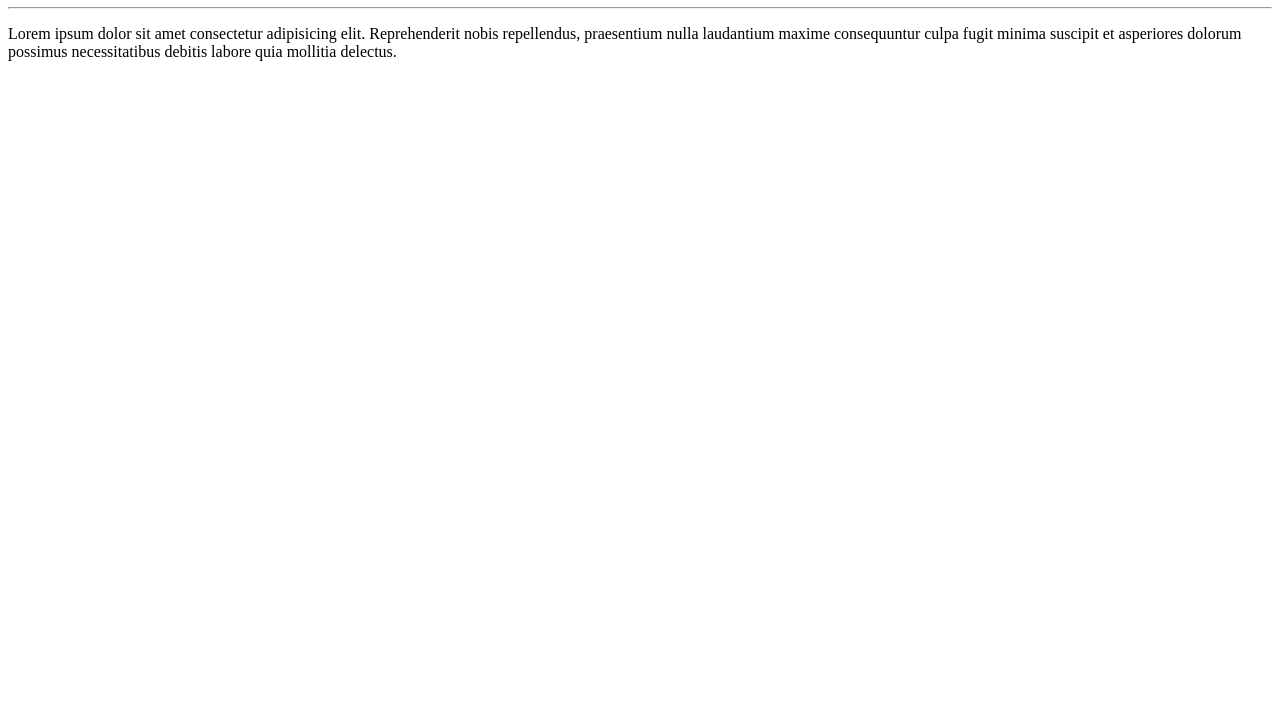
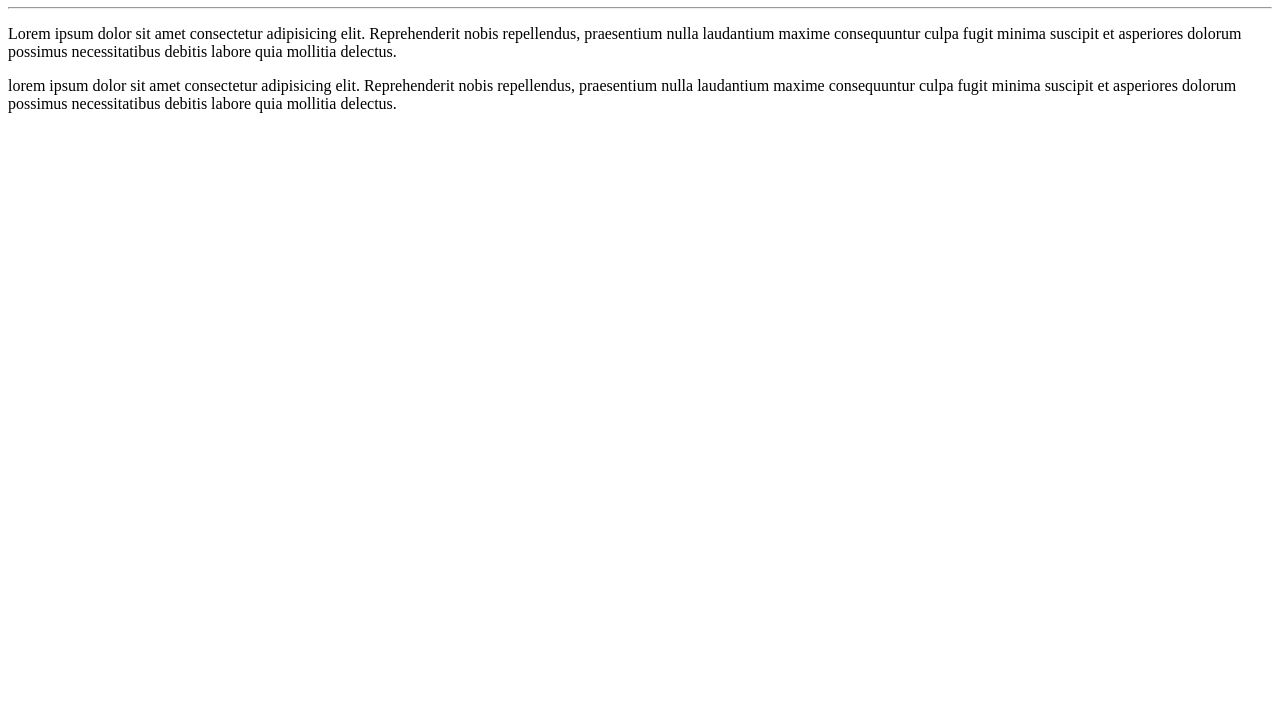
Before and after one commit to pericleslins/Ola-Mundo, a plain HTML site: page site-exemplo/index.html in a window 1280 px wide. Shown: the part 73-800 px from the top of the page. Drawn offline with Linux system fonts and the light colour scheme.

Commit message:
Adicionei um parágrafo

```diff
--- a/site-exemplo/index.html
+++ b/site-exemplo/index.html
@@ -9,5 +9,6 @@
     <h1>Olá, Mundo!</h1>
     <hr>
     <p>Lorem ipsum dolor sit amet consectetur adipisicing elit. Reprehenderit nobis repellendus, praesentium nulla laudantium maxime consequuntur culpa fugit minima suscipit et asperiores dolorum possimus necessitatibus debitis labore quia mollitia delectus.</p>
+    <p>lorem ipsum dolor sit amet consectetur adipisicing elit. Reprehenderit nobis repellendus, praesentium nulla laudantium maxime consequuntur culpa fugit minima suscipit et asperiores dolorum possimus necessitatibus debitis labore quia mollitia delectus.</p>
 </body>
 </html>
```
